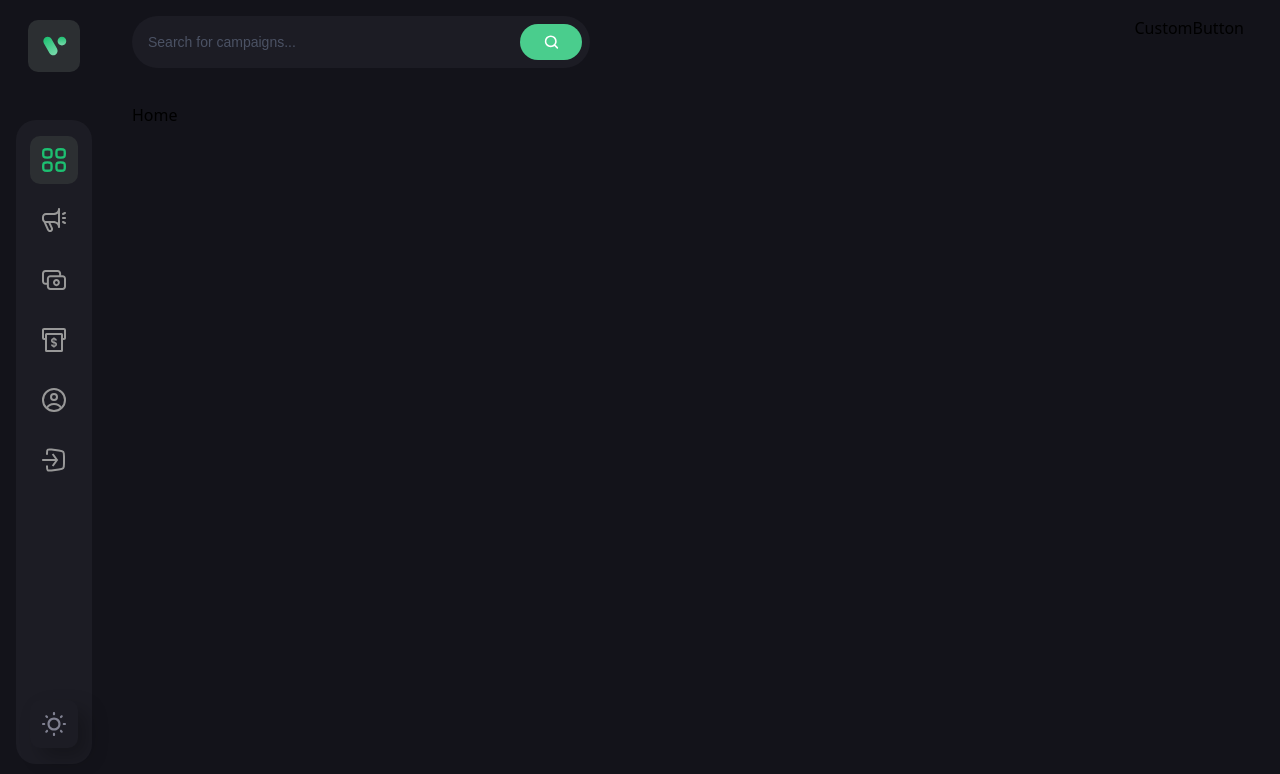
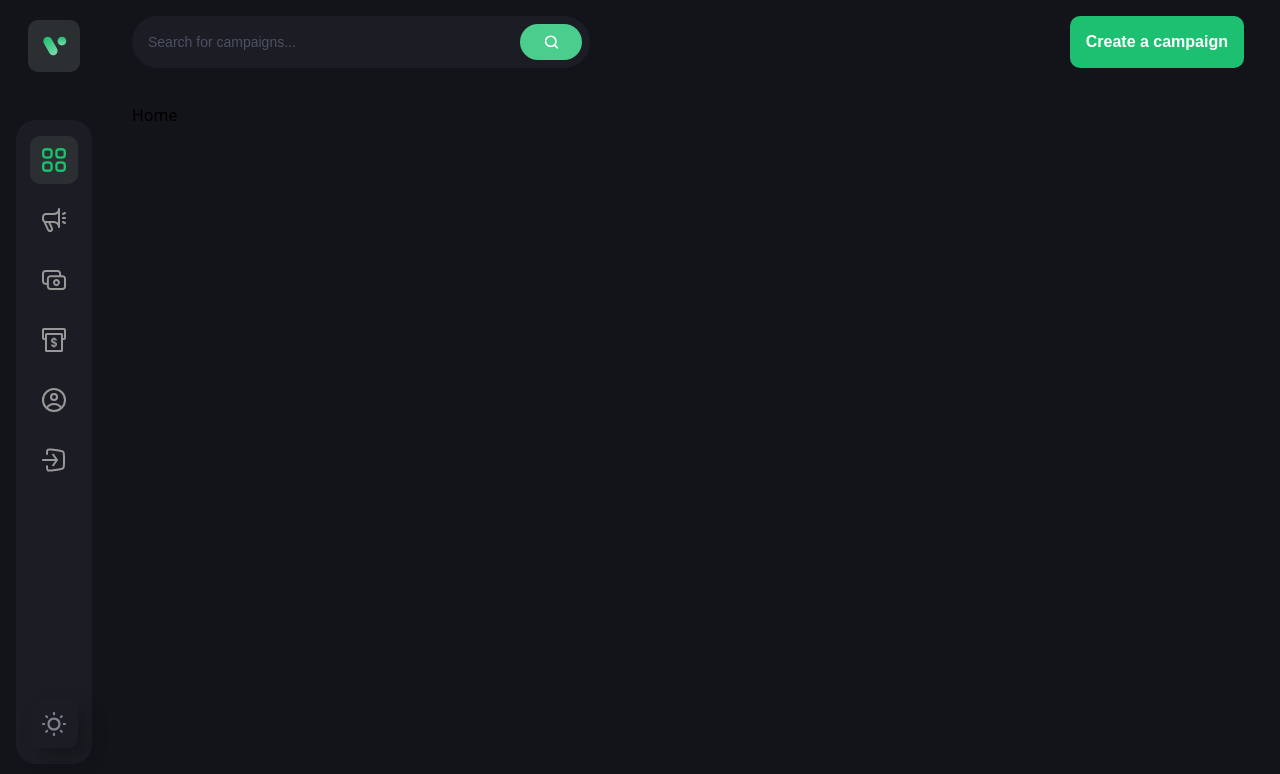
Before and after one commit to JvFern4ndes/web3_crowdfunding, a React (Vite) app in the folder client/: page / in a window 1280 px wide. Shown: the top 774 px of the page. Built offline with nearby package versions, Linux system fonts and the light colour scheme; what @thirdweb-dev/react would draw is missing.

Commit message:
feat: start to create a create campaign button

```diff
--- a/client/package.json
+++ b/client/package.json
@@ -11,6 +11,7 @@
     },
     "dependencies": {
         "@thirdweb-dev/react": "^3.13.1",
+        "process": "^0.11.10",
         "react": "^18.3",
         "react-dom": "^18.3",
         "react-router-dom": "^6.25.1",
@@ -20,8 +21,6 @@
         "@eslint/js": "^9.8.0",
         "@types/react": "^18.2.56",
         "@types/react-dom": "^18.2.19",
-        "@typescript-eslint/eslint-plugin": "^7.0.2",
-        "@typescript-eslint/parser": "^7.0.2",
         "@vitejs/plugin-react": "^4.2.1",
         "autoprefixer": "^10.4.17",
         "babel-eslint": "^10.1.0",
@@ -29,7 +28,6 @@
         "eslint-config-prettier": "^9.1.0",
         "eslint-plugin-prettier": "^5.2.1",
         "eslint-plugin-react": "^7.35.0",
-        "eslint-plugin-react-hooks": "^4.6.0",
         "eslint-plugin-react-refresh": "^0.4.5",
         "globals": "^15.8.0",
         "postcss": "^8.4.35",
--- a/client/src/components/CustomButton.jsx
+++ b/client/src/components/CustomButton.jsx
@@ -1,7 +1,15 @@
 import React from 'react';
 
-const CustomButton = () => {
-    return <div>CustomButton</div>;
+const CustomButton = ({ btnType, title, handleClick, styles }) => {
+    return (
+        <button
+            type={btnType}
+            className={` font-epilogue font-semibold text-[16px] leading-[26px] text-white min-h-[52px] px-4 rounded-[10px] ${styles}`}
+            onClick={handleClick}
+        >
+            {title}
+        </button>
+    );
 };
 
 export default CustomButton;
--- a/client/src/components/Navbar.jsx
+++ b/client/src/components/Navbar.jsx
@@ -9,6 +9,8 @@ const Navbar = () => {
     const navigate = useNavigate();
     const [isActive, setIsActive] = useState('dashboard');
     const [toggleDrawer, setToggleDrawer] = useState(false);
+
+    const address = '0xabc';
 
     return (
         <div className="flex md:flex-row flex-col-reverse justify-between mb-[35px] gap-6">
@@ -29,7 +31,15 @@ const Navbar = () => {
             </div>
 
             <div className="sm:flex hidden flex-row justify-end gap-4">
-                <CustomButton />
+                <CustomButton
+                    btnType="button"
+                    title={address ? 'Create a campaign' : 'Connect wallet'}
+                    styles={address ? 'bg-[#1dc071]' : 'bg-[#8c6dfd]'}
+                    handleClick={() => {
+                        if (address) navigate('create-campaign');
+                        else 'connect()';
+                    }}
+                />
             </div>
         </div>
     );
--- a/client/src/main.jsx
+++ b/client/src/main.jsx
@@ -1,3 +1,5 @@
+import process from 'process';
+
 import React from 'react';
 import ReactDOM from 'react-dom/client';
 import { BrowserRouter as Router } from 'react-router-dom';
@@ -5,6 +7,10 @@ import { ChainId, ThirdwebProvider } from '@thirdweb-dev/react';
 
 import App from './App';
 import './output.css';
+
+if (typeof window !== 'undefined') {
+    window.process = process;
+}
 
 const root = ReactDOM.createRoot(document.getElementById('root'));
 
--- a/client/src/output.css
+++ b/client/src/output.css
@@ -611,12 +611,20 @@ video {
   height: 100%;
 }
 
+.min-h-\[52px\] {
+  min-height: 52px;
+}
+
 .min-h-screen {
   min-height: 100vh;
 }
 
 .w-1\/2 {
   width: 50%;
+}
+
+.w-\[15px\] {
+  width: 15px;
 }
 
 .w-\[48px\] {
@@ -633,10 +641,6 @@ video {
 
 .w-\[76px\] {
   width: 76px;
-}
-
-.w-\[15px\] {
-  width: 15px;
 }
 
 .w-full {
@@ -691,12 +695,16 @@ video {
   gap: 0.75rem;
 }
 
+.gap-4 {
+  gap: 1rem;
+}
+
 .gap-6 {
   gap: 1.5rem;
 }
 
-.gap-4 {
-  gap: 1rem;
+.rounded-\[100px\] {
+  border-radius: 100px;
 }
 
 .rounded-\[10px\] {
@@ -705,10 +713,6 @@ video {
 
 .rounded-\[20px\] {
   border-radius: 20px;
-}
-
-.rounded-\[100px\] {
-  border-radius: 100px;
 }
 
 .bg-\[\#13131a\] {
@@ -721,6 +725,11 @@ video {
   background-color: rgb(28 28 36 / var(--tw-bg-opacity));
 }
 
+.bg-\[\#1dc071\] {
+  --tw-bg-opacity: 1;
+  background-color: rgb(29 192 113 / var(--tw-bg-opacity));
+}
+
 .bg-\[\#2c2f32\] {
   --tw-bg-opacity: 1;
   background-color: rgb(44 47 50 / var(--tw-bg-opacity));
@@ -729,6 +738,11 @@ video {
 .bg-\[\#4acd8d\] {
   --tw-bg-opacity: 1;
   background-color: rgb(74 205 141 / var(--tw-bg-opacity));
+}
+
+.bg-\[\#8c6dfd\] {
+  --tw-bg-opacity: 1;
+  background-color: rgb(140 109 253 / var(--tw-bg-opacity));
 }
 
 .bg-transparent {
@@ -742,6 +756,11 @@ video {
 
 .p-4 {
   padding: 1rem;
+}
+
+.px-4 {
+  padding-left: 1rem;
+  padding-right: 1rem;
 }
 
 .py-2 {
@@ -770,8 +789,20 @@ video {
   font-size: 14px;
 }
 
+.text-\[16px\] {
+  font-size: 16px;
+}
+
 .font-normal {
   font-weight: 400;
+}
+
+.font-semibold {
+  font-weight: 600;
+}
+
+.leading-\[26px\] {
+  line-height: 26px;
 }
 
 .text-white {
--- a/client/vite.config.ts
+++ b/client/vite.config.ts
@@ -1,7 +1,7 @@
-import { defineConfig } from "vite";
-import react from "@vitejs/plugin-react";
+import { defineConfig } from 'vite';
+import react from '@vitejs/plugin-react';
 
 // https://vitejs.dev/config/
 export default defineConfig({
-  plugins: [react()],
+    plugins: [react()],
 });
```
Also changed, not shown: client/tsconfig.node.json (indentation only), 2 other files (tests, documents, lock files or other folders).
